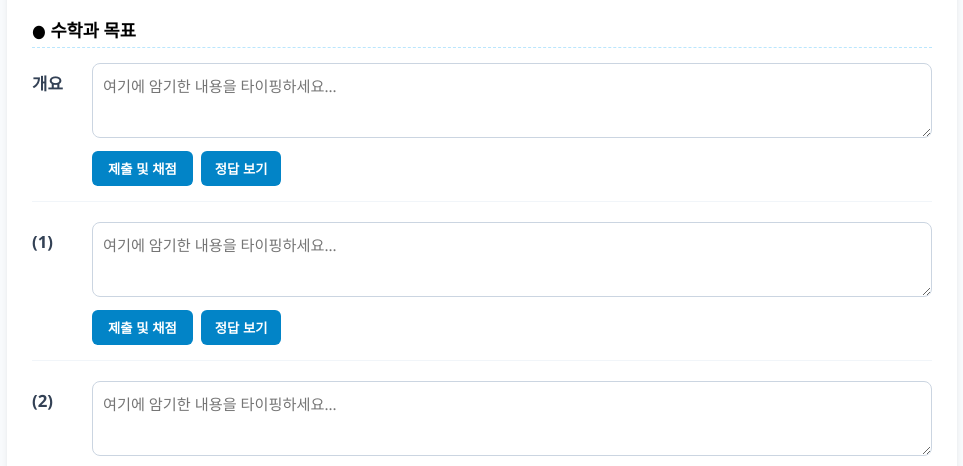
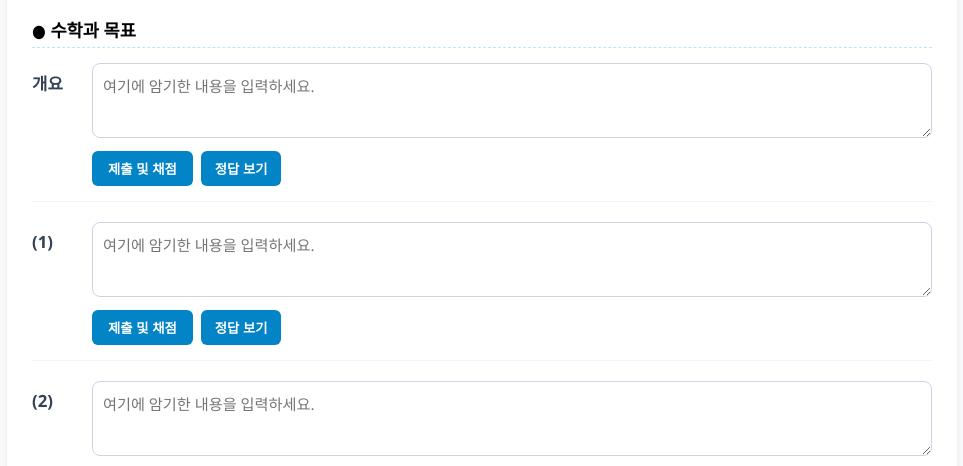
Before and after one commit to Molla106/2022, a plain HTML site: page 2022.html in a window 1280 px wide. Shown: the part 326-792 px from the top of the page, without its empty margins (158-1121 px from the left). Drawn offline with nearby package versions, Linux system fonts and the light colour scheme.

Commit message:
Update 2022.html

```diff
--- a/2022.html
+++ b/2022.html
@@ -663,7 +663,7 @@
         box.innerHTML = `
             <div class="question-index">${index}</div>
             <div class="question-body">
-                <textarea class="user-input" placeholder="여기에 암기한 내용을 타이핑하세요..."></textarea>
+                <textarea class="user-input" placeholder="여기에 암기한 내용을 입력하세요."></textarea>
                 ${actionHtml}
                 <div class="result-container">
                     <div class="result-label ans-label">정답:</div>
```
